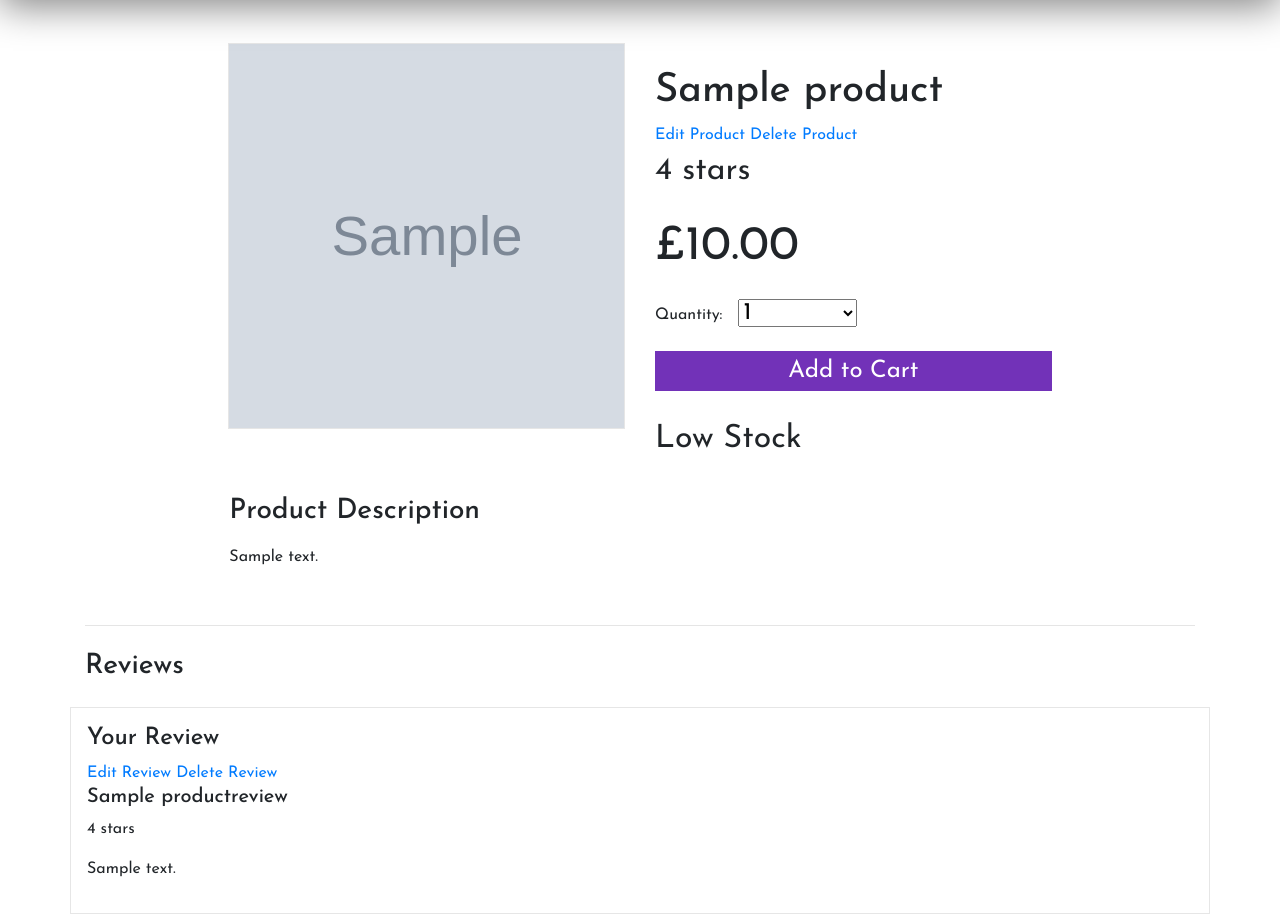
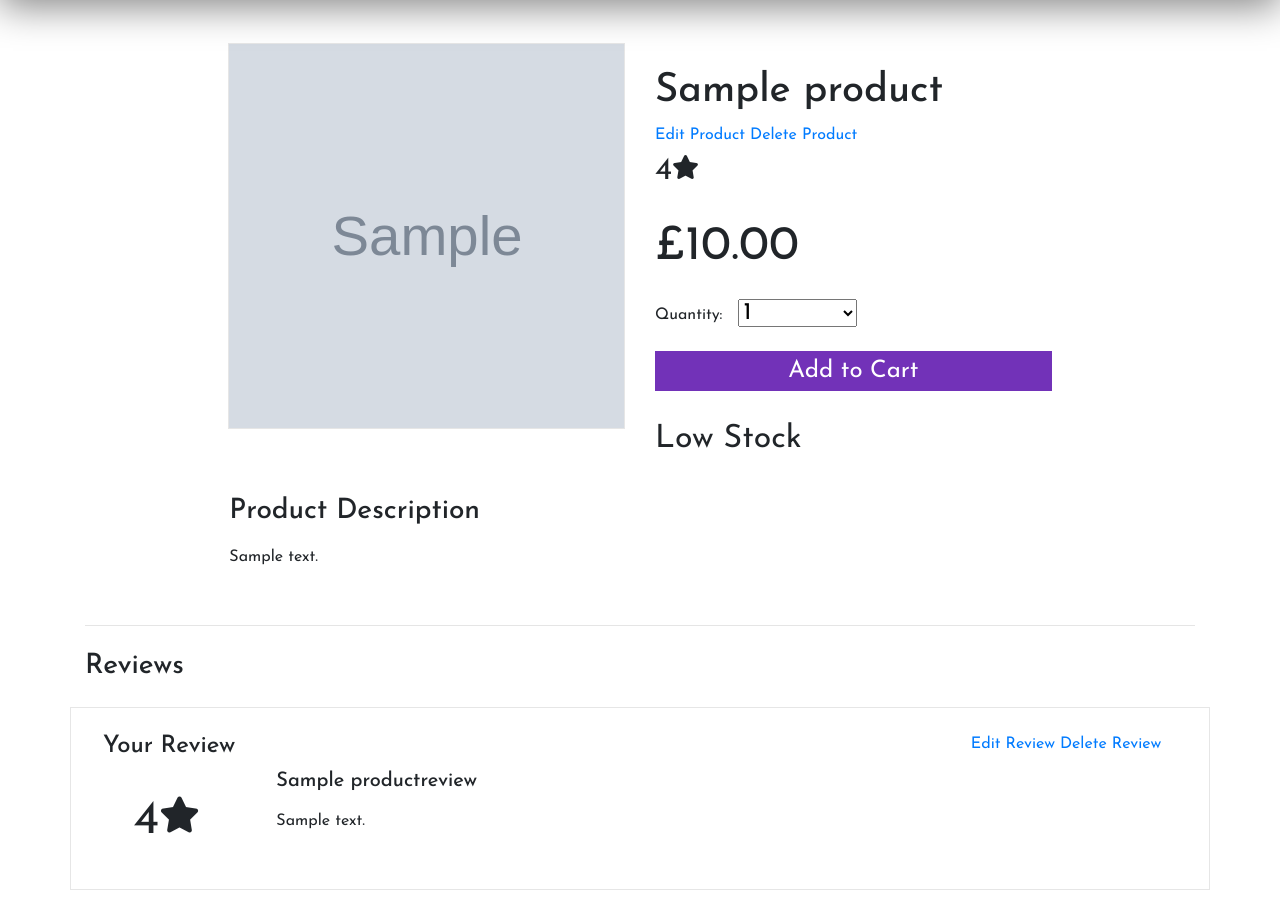
Before and after one commit to Code-Institute-Submissions/fourth-milestone-project-1, a Django app: a page that uses shop/templates/shop/product_details.html in a window 1280 px wide. Shown: the part 245-1159 px from the top of the page. After the commit the page ends 1135 px from the top, so only its background shows below. Run offline with Django 3.2, Linux system fonts and the light colour scheme; a user stored in the database is signed in; tables that the repository leaves empty hold one stand-in row (values such as "Sample post"); grey boxes marked "Sample" are stand-in pictures; some libraries are stand-ins or nearby versions.

Commit message:
Updated layout of your product review, added star icons

```diff
--- a/shop/templates/shop/product_details.html
+++ b/shop/templates/shop/product_details.html
@@ -25,7 +25,7 @@
                     <a href="{{ product.get_edit_product_url }}">Edit Product</a>
                     <a href="{{ product.get_delete_product_url }}">Delete Product</a>
                 {% endif %}
-                <p class="larger-font">{{ product.rating|floatformat }} stars</p>
+                <p class="larger-font">{{ product.rating|floatformat }}<i class="fas fa-star fa-xs"></i></p>
                 <p class="much-larger-font">£{{ product.price }}</p>
             </div>
                 {% if product.stock > 0 %}
@@ -89,12 +89,24 @@
         {% for review in reviews %}
             {% if review.user.user == request.user %}
                 <div class="review col-12">
-                    <h4>Your Review</h4>
-                    <a href="{{ product.get_edit_review_url }}" type="button">Edit Review</a>
-                    <a href="{{ product.get_delete_review_url }}" type="button">Delete Review</a>
-                    <h5>{{ review.title }}</h5>
-                    <p>{{ review.rating }} stars</p>
-                    <p>{{ review.body|linebreaks }}</p>
+                    <div class="row pt-2 justify-content-between">
+                        <div class="col-md-8 ">
+                            <h4 class="pl-3">Your Review</h4>
+                        </div>
+                        <div class="col-md-3 text-center">
+                            <a href="{{ product.get_edit_review_url }}" type="button">Edit Review</a>
+                            <a href="{{ product.get_delete_review_url }}" type="button">Delete Review</a>
+                        </div>
+                    </div>
+                    <div class="row">
+                        <div class="col-md-2">
+                            <p class="much-larger-font text-center pt-3">{{ review.rating }}<i class="fas fa-star fa-xs"></i></p>
+                        </div>
+                        <div class="col-md-10">
+                            <h5>{{ review.title }}</h5>
+                            <p>{{ review.body|linebreaks }}</p>
+                        </div>
+                    </div>
                 </div>
             {% endif %}
         {% endfor %}
```
